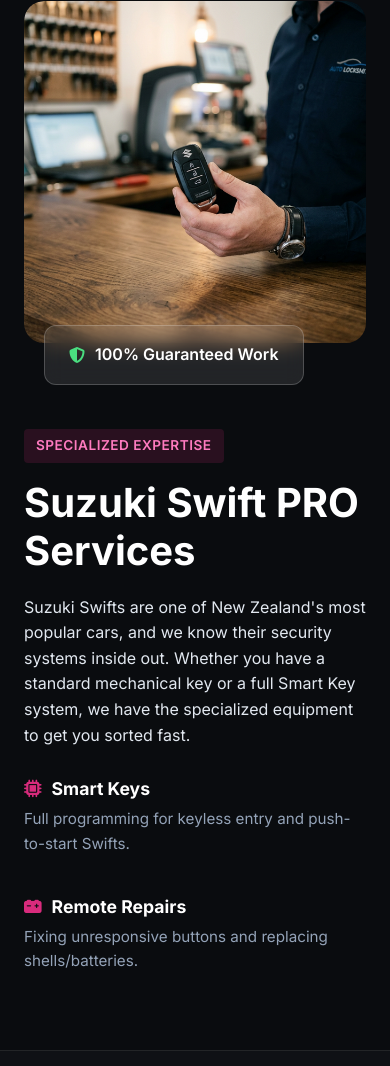
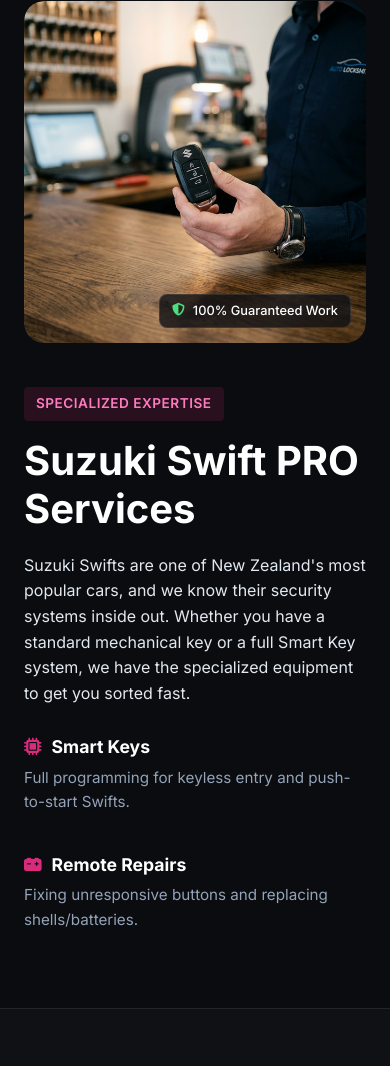
Before and after one commit to oleksiizapara/autokeys-web-demo, a plain HTML site: page index.html in a window 390 px wide. Shown: the part 3190-4256 px from the top of the page. Drawn offline with Linux system fonts and the light colour scheme.

Commit message:
Fix Suzuki photo overlay and styling issues

```diff
--- a/style.css
+++ b/style.css
@@ -632,19 +632,18 @@
 
 .glass-float {
     position: absolute;
-    bottom: -20px; /* Slight overflow */
+    bottom: 20px;
     right: 20px;
-    background: rgba(255, 255, 255, 0.1);
-    backdrop-filter: blur(10px);
-    border: 1px solid rgba(255, 255, 255, 0.2);
-    padding: 16px 24px;
-    border-radius: 12px;
+    background: rgba(15, 17, 21, 0.8);
+    border: 1px solid rgba(255, 255, 255, 0.1);
+    padding: 10px 16px;
+    border-radius: 8px;
     color: var(--color-white);
-    font-weight: 600;
+    font-weight: 500;
+    font-size: 0.9rem;
     display: flex;
     align-items: center;
-    gap: 10px;
-    transform: translateY(-40px);
+    gap: 8px;
 }
 
 .glass-float i {
@@ -894,14 +893,11 @@
     }
 
     .glass-float {
-        position: relative;
-        bottom: 0;
-        right: 0;
-        transform: none;
-        margin-top: -30px;
-        margin-left: 20px;
-        display: inline-flex;
-        width: auto;
+        position: absolute;
+        bottom: 15px;
+        right: 15px;
+        padding: 6px 12px;
+        font-size: 0.8rem;
     }
 
     .trust-features {
```
